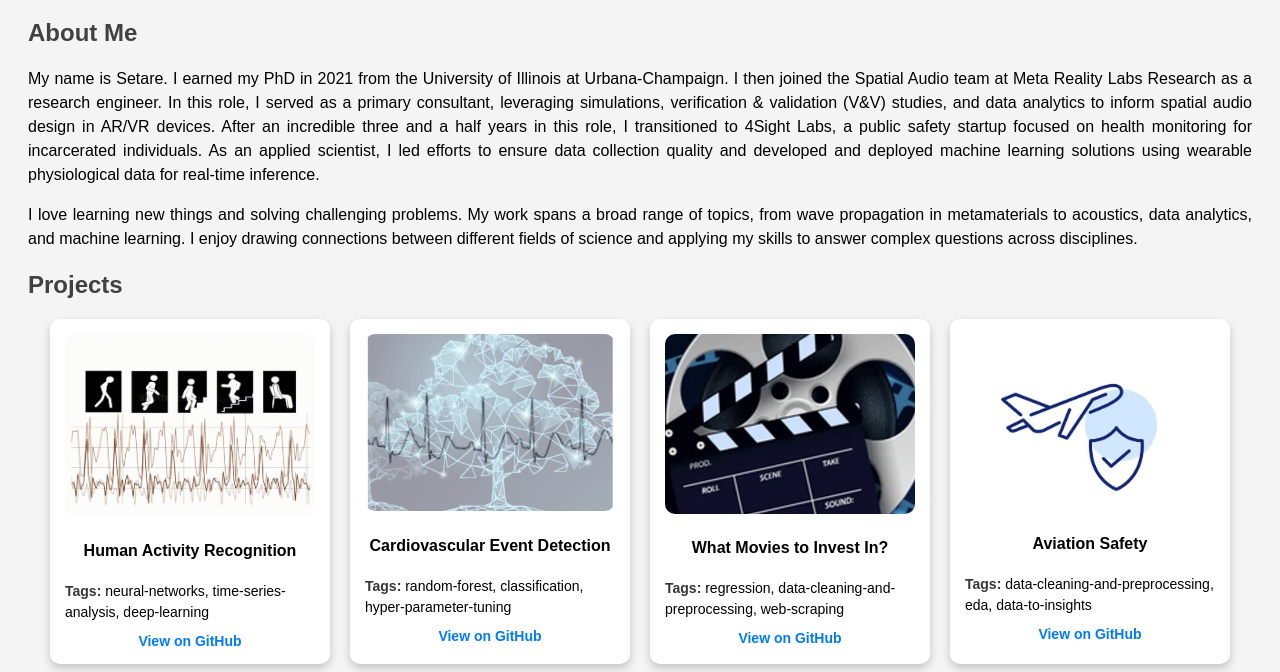
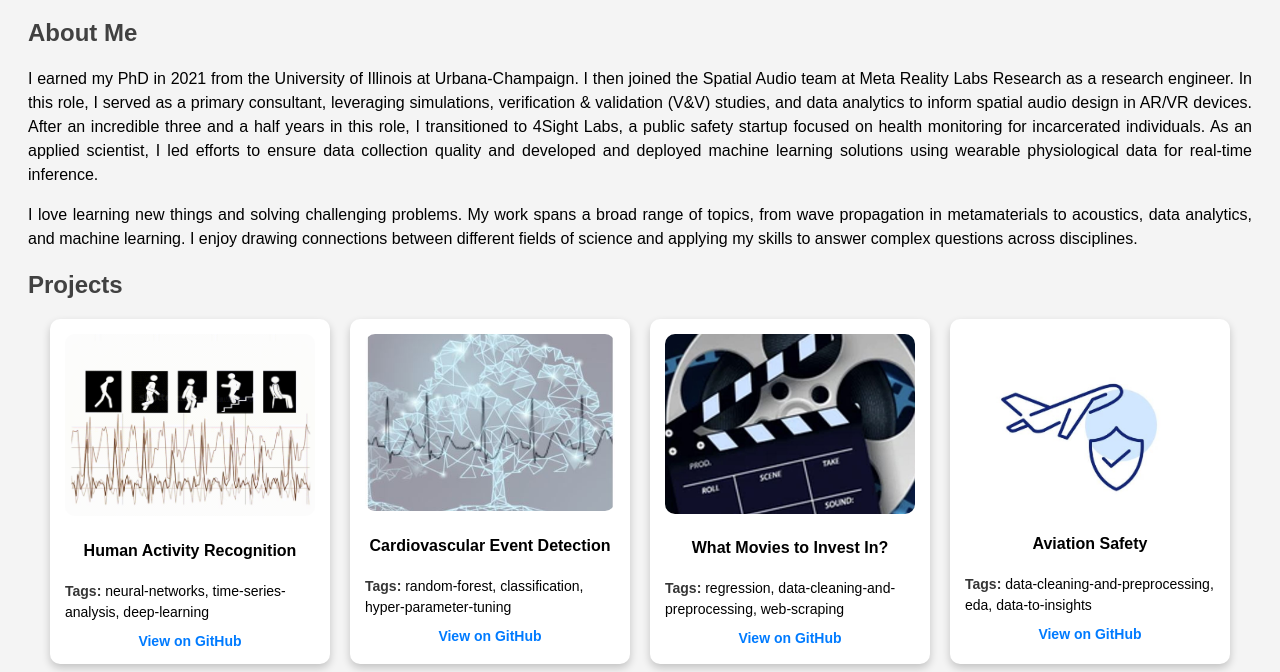
Before and after one commit to setare92-ha/setare92-ha.github.io, a plain HTML site: page index.html in a window 1280 px wide. Shown: the part 269-941 px from the top of the page. Drawn offline with Linux system fonts and the light colour scheme.

Commit message:
removed my name

```diff
--- a/index.html
+++ b/index.html
@@ -88,7 +88,7 @@
   <div class="header"> </div>
   <h1>Setare Hajarolasvadi | Portfolio</h1>
   <h2> About Me</h2>
-  <p align="left"> My name is Setare. I earned my PhD in 2021 from the University of Illinois at Urbana-Champaign.
+  <p align="left"> I earned my PhD in 2021 from the University of Illinois at Urbana-Champaign.
     I then joined the Spatial Audio team at Meta Reality Labs Research as a research engineer. In this role,
     I served as a primary consultant, leveraging simulations, verification & validation (V&V) studies,
     and data analytics to inform spatial audio design in AR/VR devices. After an incredible three and a half years
```
